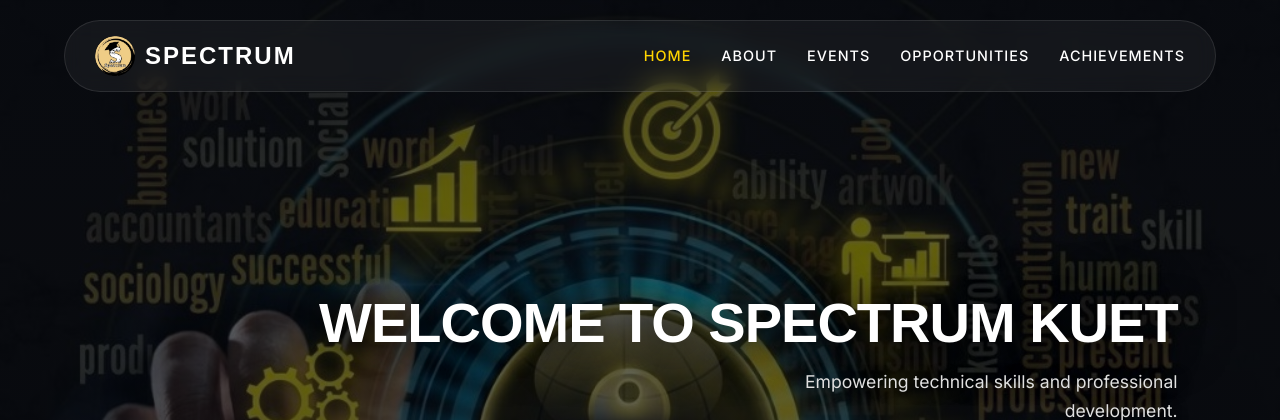
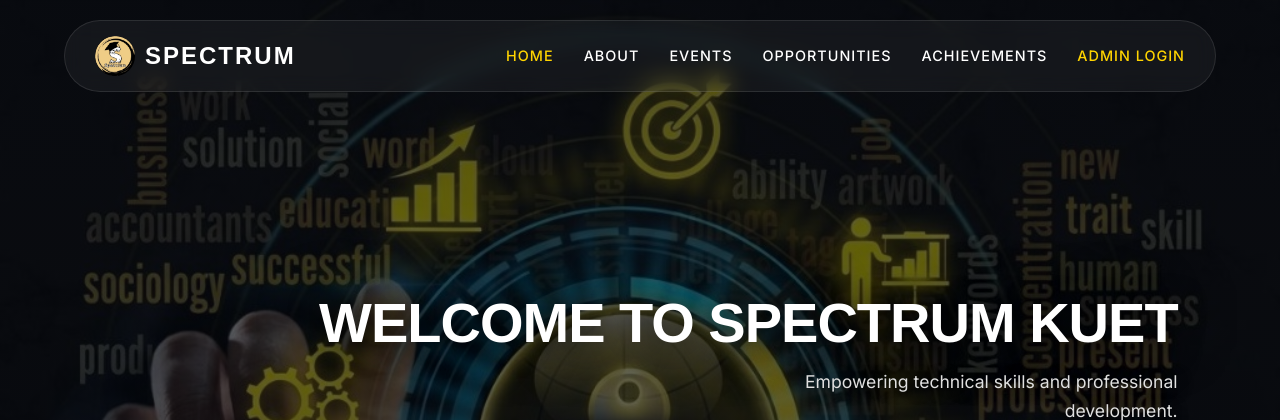
Before and after one commit to Hirobi98/Club_portfolio, a PHP site: page /first_page.php in a window 1280 px wide. Shown: the top 420 px of the page. Run offline with PHP 8.4, Linux system fonts and the light colour scheme; data comes from the database, SQL or seed files in the repository; data that the repository does not hold is empty; some libraries are stand-ins or nearby versions; some web fonts are replaced.

Commit message:
the admin login was removed mistakenly fron=m first_page.php , fixed it

```diff
--- a/first_page.php
+++ b/first_page.php
@@ -44,6 +44,9 @@ if (!isset($settings)) {
       <li><a href="#events">Events</a></li>
       <li><a href="#opportunities">Opportunities</a></li>
       <li><a href="#achievements">Achievements</a></li>
+      <?php if (empty($is_admin_preview)): ?>
+        <li><a href="login.php" style="color:var(--primary-gold);">Admin Login</a></li>
+      <?php endif; ?>
     </ul>
   </nav>
 
--- a/opportunities.php
+++ b/opportunities.php
@@ -75,6 +75,7 @@ try {
       <li><a href="first_page.php#events">Events</a></li>
       <li><a href="first_page.php#opportunities" class="active">Opportunities</a></li>
       <li><a href="first_page.php#achievements">Achievements</a></li>
+      <li><a href="login.php" style="color:var(--primary-gold);">Admin Login</a></li>
     </ul>
   </nav>
 
```
